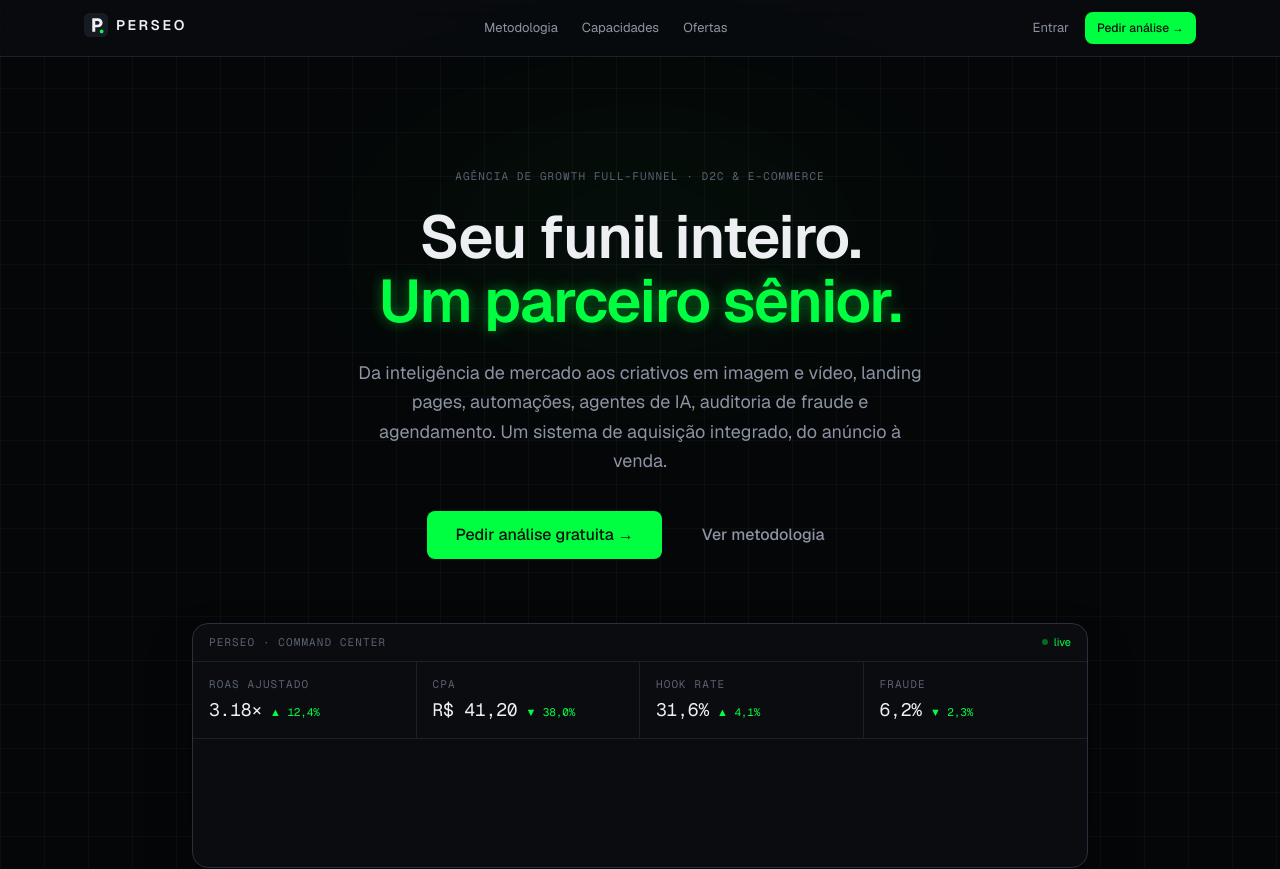
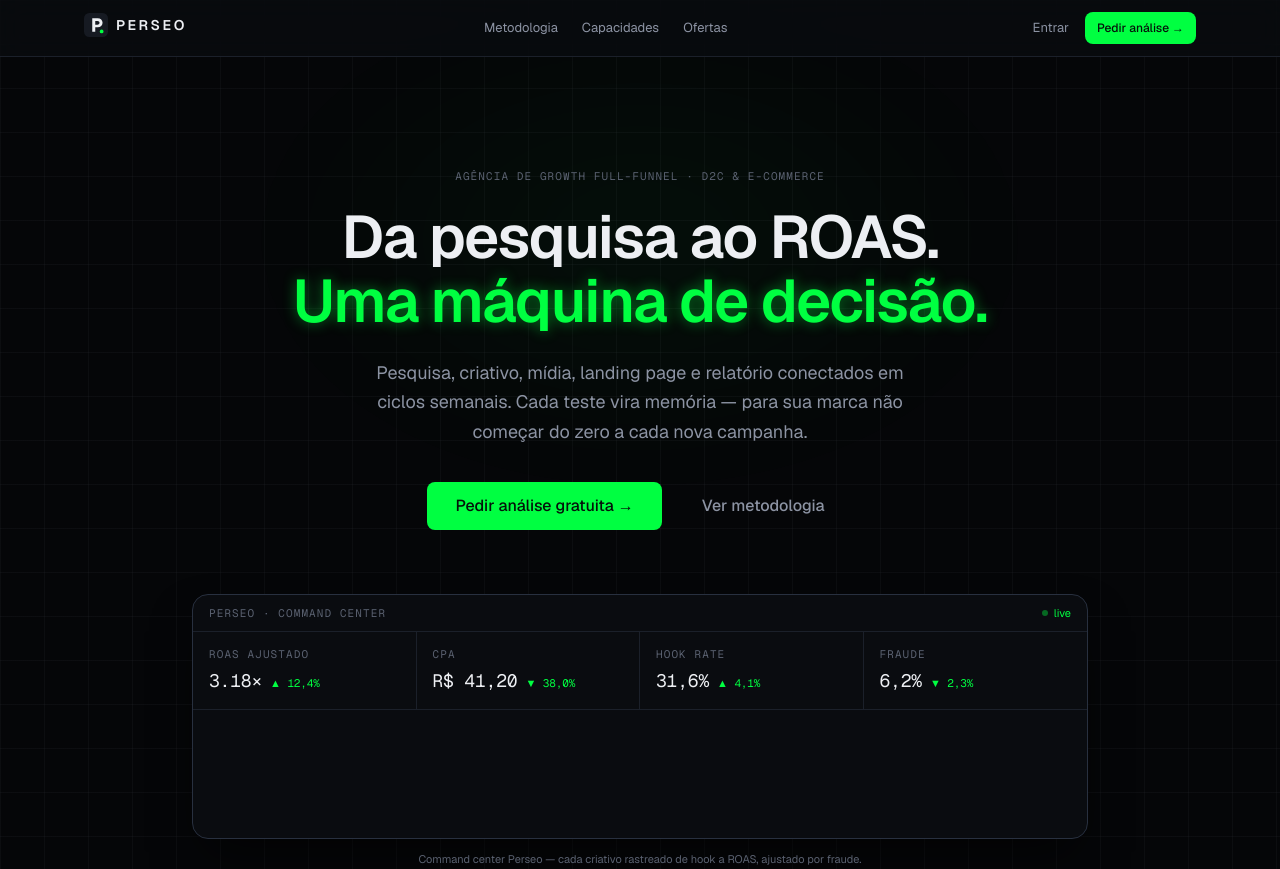
Before and after one commit to Eternorms/Perseo-Web, a Next.js app: page / in a window 1280 px wide. Shown: the top 869 px of the page. Built offline with nearby package versions, Linux system fonts and the light colour scheme; no server answers.

Commit message:
copy(landing): novo hero — 'Da pesquisa ao ROAS / Uma máquina de decisão' + subhead de memória composta

```diff
--- a/src/app/(public)/page.tsx
+++ b/src/app/(public)/page.tsx
@@ -51,13 +51,13 @@ function Hero() {
       <div className="relative mx-auto w-full max-w-6xl px-5 pb-16 pt-20 text-center md:pt-28">
         <p className="microlabel animate-rise">Agência de growth full-funnel · D2C & e-commerce</p>
         <h1 className="mx-auto mt-5 max-w-3xl animate-rise text-4xl font-semibold leading-[1.08] tracking-tight [animation-delay:90ms] md:text-6xl">
-          Seu funil inteiro.
+          Da pesquisa ao ROAS.
           <br />
-          <span className="text-neon glow-neon">Um parceiro sênior.</span>
+          <span className="text-neon glow-neon">Uma máquina de decisão.</span>
         </h1>
         <p className="mx-auto mt-6 max-w-xl animate-rise text-base leading-relaxed text-ink-mute [animation-delay:180ms] md:text-lg">
-          Da inteligência de mercado aos criativos em imagem e vídeo, landing pages, automações,
-          agentes de IA, auditoria de fraude e agendamento. Um sistema de aquisição integrado, do anúncio à venda.
+          Pesquisa, criativo, mídia, landing page e relatório conectados em ciclos semanais.
+          Cada teste vira memória — para sua marca não começar do zero a cada nova campanha.
         </p>
         <div className="mt-9 flex animate-rise items-center justify-center gap-3 [animation-delay:270ms]">
           <Link href="#contato">
```
